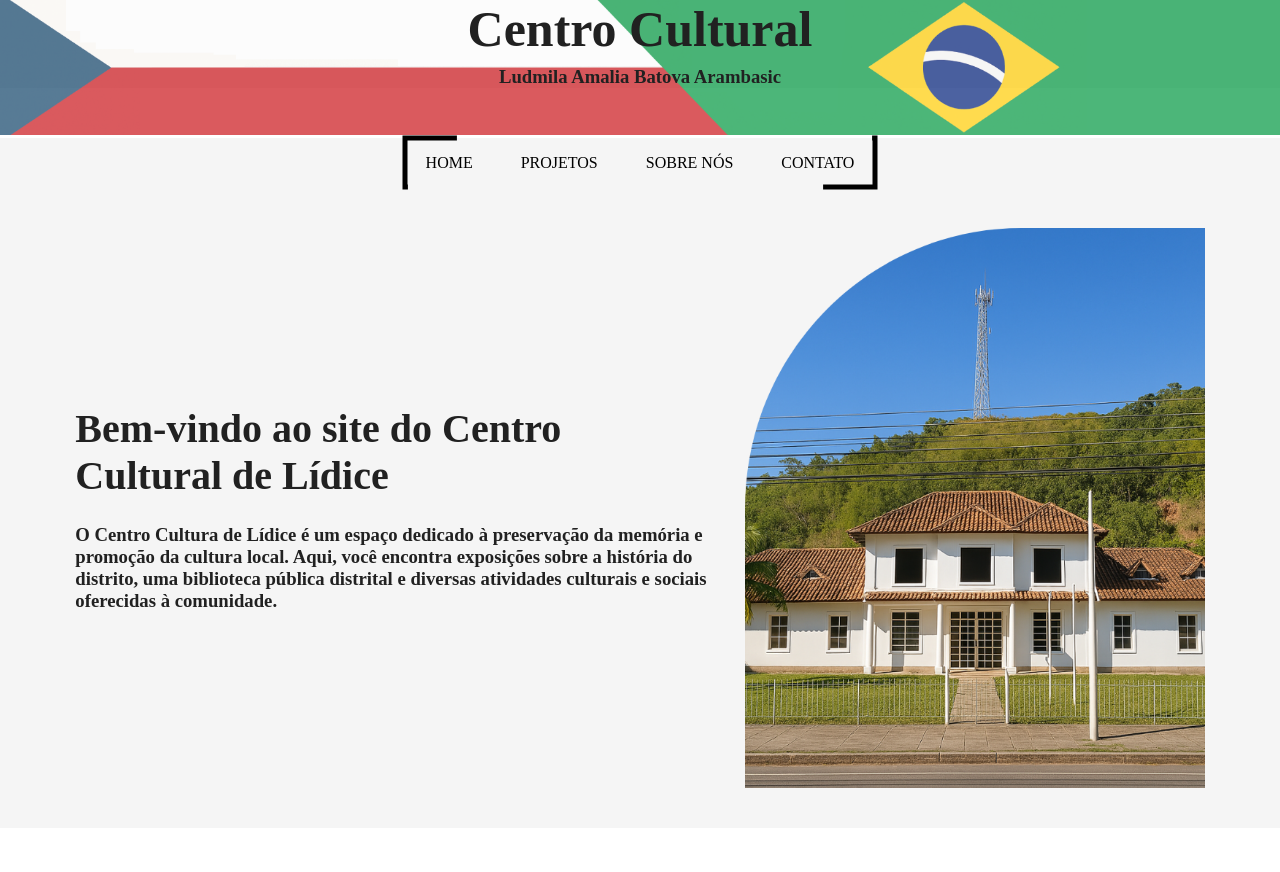
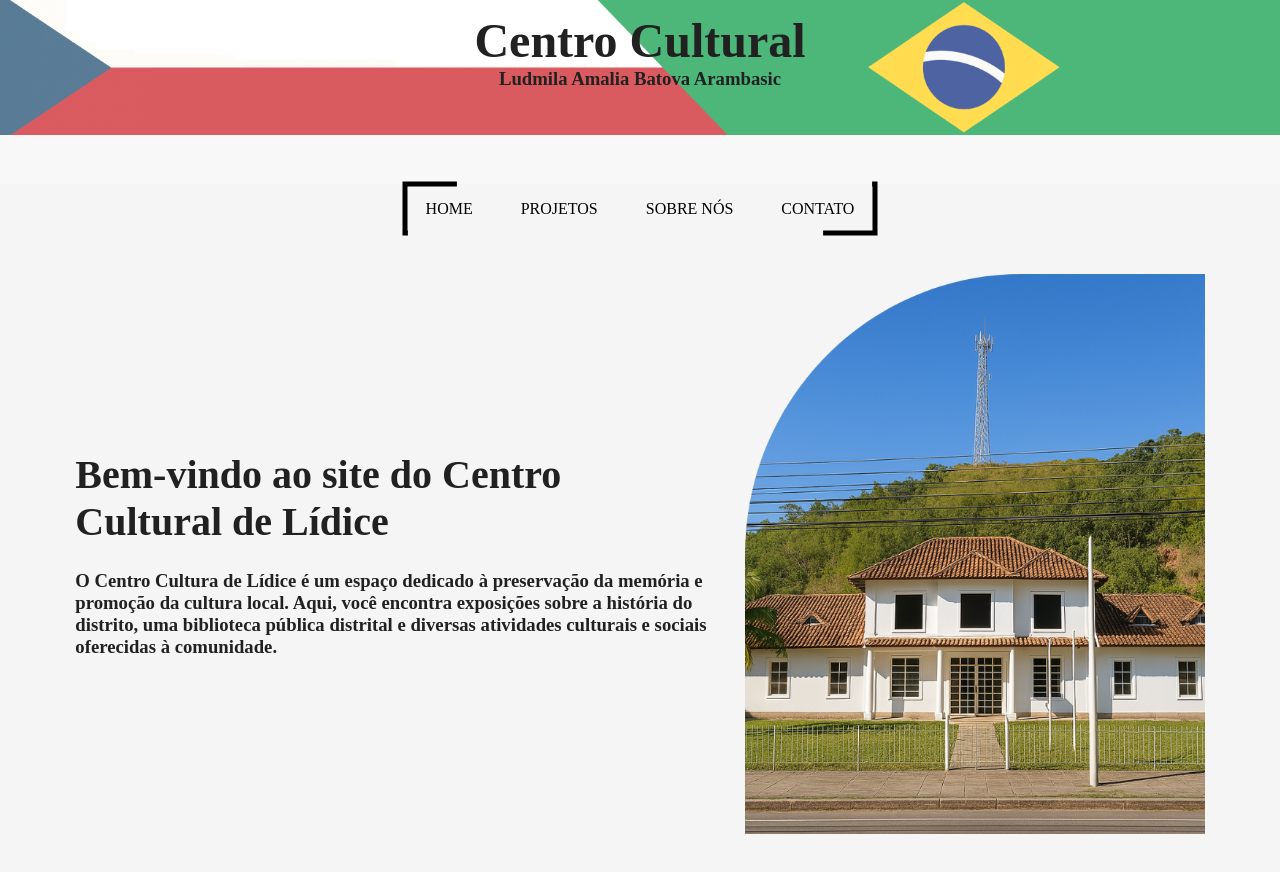
Before and after one commit to Leonardocordeiro01/centro-cultural, a React (Vite) app in the folder vite-project/: page / in a window 1280 px wide. Before the commit the page ends 828 px from the top, so only its background shows below. Built offline with nearby package versions, Linux system fonts and the light colour scheme.

Commit message:
mudanca da home

```diff
--- a/vite-project/src/containers/home/index.jsx
+++ b/vite-project/src/containers/home/index.jsx
@@ -12,13 +12,11 @@ import { ScreenHalf } from "./styles";
 import { ImgHalf } from "./styles";
 import { SectionText } from "./styles";
 import HomeCasaC from "./img/casacultura.png";
-import BandeiraTcheca from "./img/bandeirastb.png";
 
 function Home() {
   return (
     <div>
       <SectionText>
-        <img src={BandeiraTcheca} alt="" />
         <Title>Centro Cultural</Title>
         <SubTitle>Ludmila Amalia Batova Arambasic</SubTitle>
       </SectionText>
--- a/vite-project/src/containers/home/styles.js
+++ b/vite-project/src/containers/home/styles.js
@@ -1,7 +1,7 @@
 import styled from "styled-components";
+import BandeiraTcheca from "./img/bandeirastb.png";
 
 export const Nav = styled.div`
-  margin-top: 50px;
   position: relative;
   width: 100%;
   height: 50px;
@@ -49,19 +49,19 @@ export const NavButton = styled.div`
 
   &:nth-child(1):hover ~ ${Svg} ${Rect} {
     stroke-dashoffset: 0;
-    stroke-dasharray: 0 0 8.3 77.3 9 345;
+    stroke-dasharray: 0 0 8.9 77.3 9 345;
   }
   &:nth-child(2):hover ~ ${Svg} ${Rect} {
     stroke-dashoffset: 0;
-    stroke-dasharray: 0 8.9 11.3 53.6 11.8 61.5;
+    stroke-dasharray: 0 8.9 12 53.6 11.8 61.5;
   }
   &:nth-child(3):hover ~ ${Svg} ${Rect} {
     stroke-dashoffset: 0;
-    stroke-dasharray: 0 20.5 12.5 28 12.8 73;
+    stroke-dasharray: 0 20.5 13.2 28 12.8 73;
   }
   &:nth-child(4):hover ~ ${Svg} ${Rect} {
     stroke-dashoffset: 0;
-    stroke-dasharray: 0 33.5 11.1 5.15 11.2 91;
+    stroke-dasharray: 0 33.5 11.6 5.15 11.2 91;
   }
   &:hover ~ ${Svg} ${Rect} {
     stroke-dashoffset: 0;
@@ -115,17 +115,31 @@ export const ImgHalf = styled.div`
 `;
 
 export const SectionText = styled.section`
-  display: flex;
+  position: relative;
+  gap: 8px;
+  background-image: url(${BandeiraTcheca});
+  background-size: contain;
+  background-position: top;
+  background-repeat: no-repeat;
   align-items: center;
-  flex-direction: column;
-  background-color: #f5f5f5;
-  gap: 8px;
+  text-align: center;
+  height: 23vh;
+  padding: 1%;
 
-  & img {
-    width: 100vw;
-    height: auto;
+  &::before {
+    content: "";
     position: absolute;
-    opacity: 0.7;
+    top: 0;
+    left: 0;
+    right: 0;
+    bottom: 0;
+    background-color: rgba(255, 255, 255, 0.3);
     z-index: 0;
   }
+
+  h1,
+  h3 {
+    position: relative;
+    z-index: 1;
+  }
 `;
--- a/vite-project/src/styles/globalStyles.js
+++ b/vite-project/src/styles/globalStyles.js
@@ -7,17 +7,21 @@ const myGlobalStyles = createGlobalStyle`
     box-sizing: border-box;
 }
 
+body {
+    background: #f5f5f5;
+}
+
 p {
-    font-size: 20px;
+    font-size: 0.20rem;
 }
 
 h1 {
-    font-size: 50px;
+    font-size: 3rem;
     color: #212121;
 }
 
 h2 {
-    font-size: 40px;
+    font-size: 2.5rem;
 }`;
 
 export default myGlobalStyles;
```
